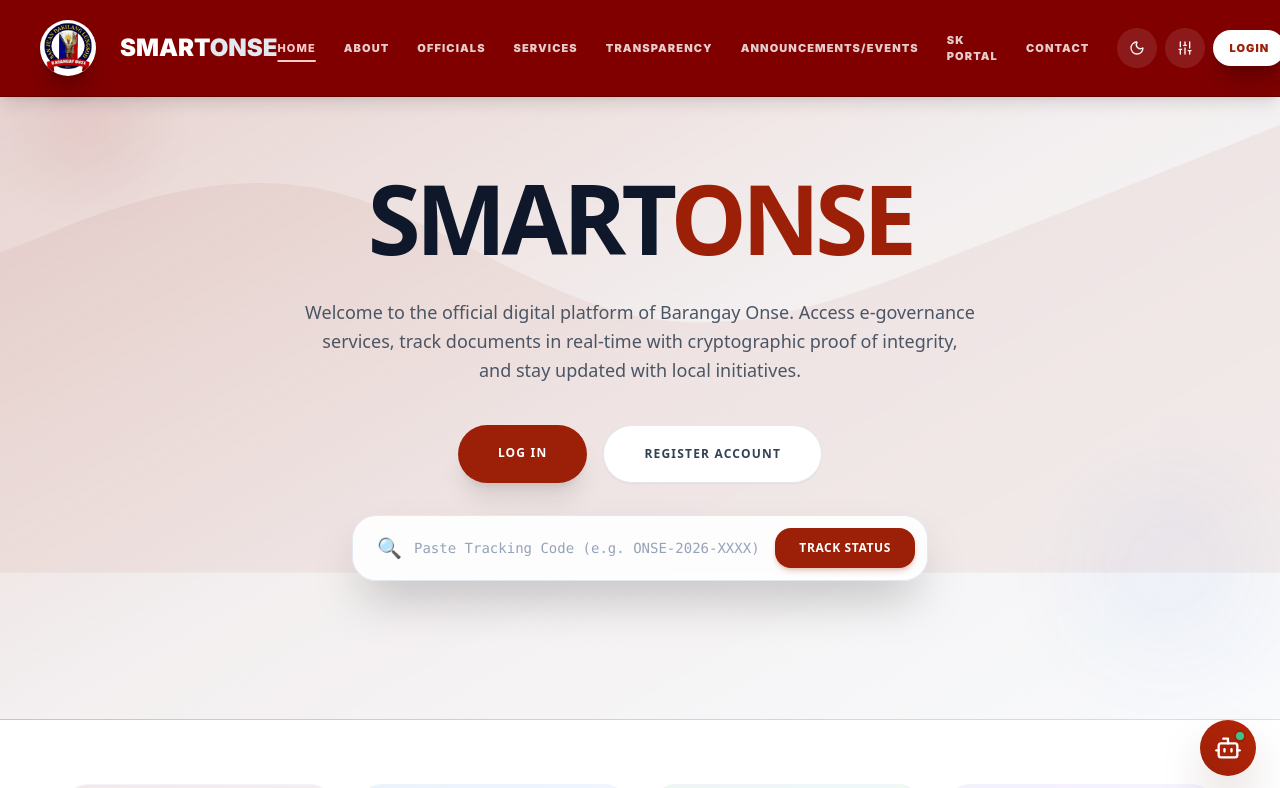
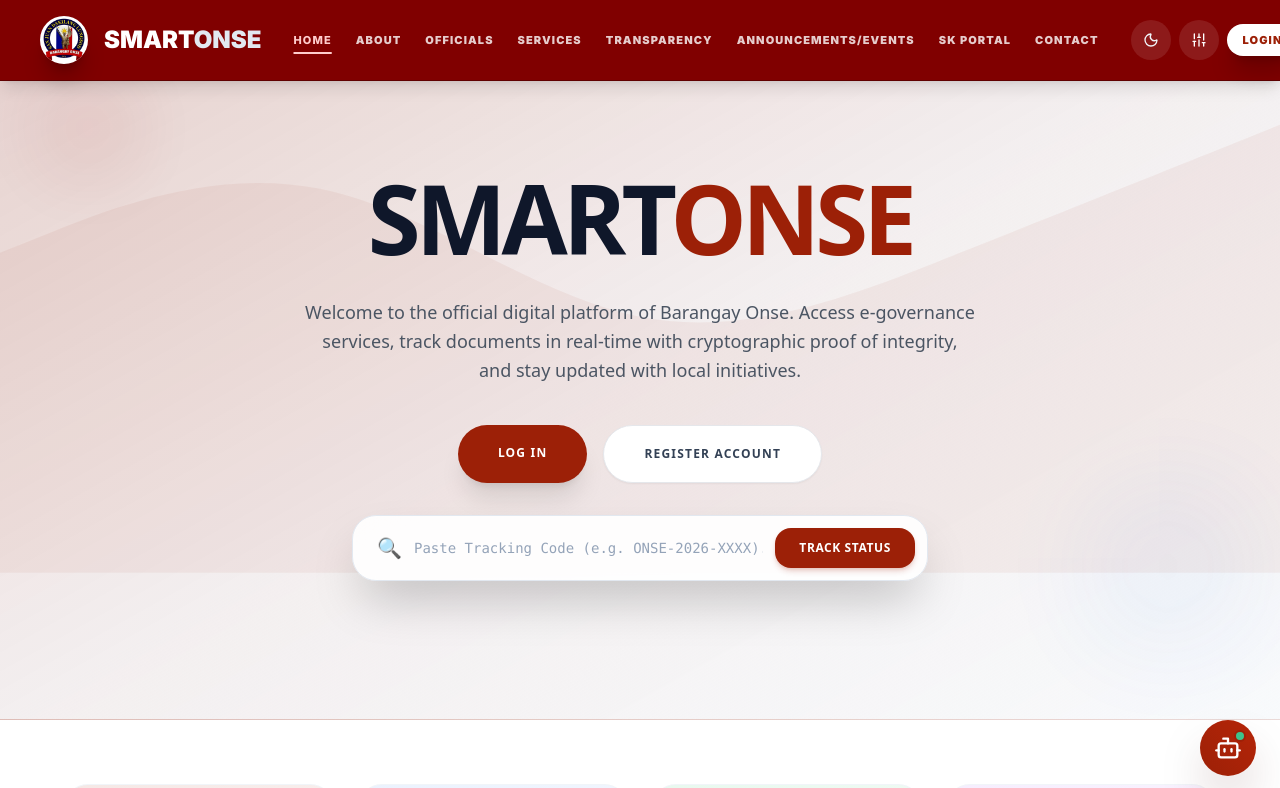
Before and after one commit to Ikkuuuuuuy/-SmartOnse-v2, a Next.js app: page / in a window 1280 px wide. Shown: the top 788 px of the page. Built offline with nearby package versions, Linux system fonts and the light colour scheme.

Commit message:
fix(navbar): prevent Tagalog links from crowding brand logo with refined terms and flex spacing

```diff
--- a/src/components/layout/Navbar.tsx
+++ b/src/components/layout/Navbar.tsx
@@ -182,25 +182,25 @@ export default function Navbar() {
   ];
 
   return (
-    <nav className="fixed top-0 w-full z-[60] px-6 lg:px-10 py-5 flex justify-between items-center bg-[#800000] border-b border-[#600000] shadow-lg">
-      <div className="flex items-center gap-4 sm:gap-6">
-        <div className="w-14 h-14 bg-white rounded-full flex items-center justify-center shadow-xl shadow-black/20 overflow-hidden shrink-0">
+    <nav className="fixed top-0 w-full z-[60] px-4 sm:px-6 lg:px-8 xl:px-10 py-4 flex justify-between items-center bg-[#800000] border-b border-[#600000] shadow-lg">
+      <div className="flex items-center gap-3 sm:gap-4 shrink-0">
+        <div className="w-12 h-12 sm:w-13 sm:h-13 bg-white rounded-full flex items-center justify-center shadow-xl shadow-black/20 overflow-hidden shrink-0">
           <img src="/images/barangay-onse-seal.png" alt="Barangay Onse Seal" className="w-full h-full object-cover" />
         </div>
-        <Link href="/" className="text-2xl font-black uppercase tracking-normal">
+        <Link href="/" className="text-xl sm:text-2xl font-black uppercase tracking-normal select-none shrink-0">
           <span className="text-white">SMART</span><span className="text-slate-200">ONSE</span>
         </Link>
       </div>
 
       {/* Desktop Navigation */}
-      <div className="hidden lg:flex items-center gap-5 xl:gap-7">
+      <div className="hidden lg:flex items-center gap-3.5 xl:gap-6 ml-4 xl:ml-8 shrink-0">
         {navLinks.map((link) => {
           const isActive = link.href === '/' ? pathname === '/' : pathname.startsWith(link.href);
           return (
             <Link
               key={link.name}
               href={link.href}
-              className={`text-[11px] font-black uppercase tracking-widest transition-all ${
+              className={`text-[10.5px] xl:text-[11px] font-black uppercase tracking-wider xl:tracking-widest whitespace-nowrap transition-all ${
                 isActive ? 'text-[#ffcccc] font-extrabold underline decoration-2 underline-offset-8' : 'text-white/80 hover:text-white'
               }`}
             >
@@ -209,12 +209,12 @@ export default function Navbar() {
           );
         })}
 
-        <div className="flex gap-2 items-center">
+        <div className="flex gap-2 items-center shrink-0 ml-2">
           {/* Quick Direct Light/Dark Mode Switcher */}
           <button
             type="button"
             onClick={toggleTheme}
-            className="flex items-center justify-center w-10 h-10 bg-white/10 hover:bg-white/20 active:scale-95 text-white rounded-full transition-all cursor-pointer shadow-xs"
+            className="flex items-center justify-center w-9 h-9 sm:w-10 sm:h-10 bg-white/10 hover:bg-white/20 active:scale-95 text-white rounded-full transition-all cursor-pointer shadow-xs"
             title={`Current: ${resolvedTheme === 'dark' ? 'Dark Mode' : 'Light Mode'} (Click to switch)`}
             aria-label={`Switch to ${resolvedTheme === 'dark' ? 'Light' : 'Dark'} Mode`}
           >
@@ -224,7 +224,6 @@ export default function Navbar() {
               <Moon className="w-4 h-4 text-slate-100 animate-in spin-in-180 duration-200" />
             )}
           </button>
-
 
           {/* Notification Bell (Only for Logged In Citizens / Staff) */}
           {user && <NotificationBellDropdown variant="navbar" />}
@@ -240,13 +239,13 @@ export default function Navbar() {
             <>
               <Link
                 href="/login"
-                className="bg-white text-[#9C2007] px-4 py-2.5 rounded-full text-[11px] font-black uppercase tracking-widest shadow-xl shadow-black/20 hover:bg-red-50 transition-all cursor-pointer"
+                className="bg-white text-[#9C2007] px-3.5 xl:px-4 py-2 rounded-full text-[10.5px] xl:text-[11px] font-black uppercase tracking-wider xl:tracking-widest shadow-xl shadow-black/20 hover:bg-red-50 transition-all cursor-pointer whitespace-nowrap"
               >
                 {t('nav.login')}
               </Link>
               <Link
                 href="/register"
-                className="bg-[#9C2007] text-white px-4 py-2.5 rounded-full text-[11px] font-black uppercase tracking-widest shadow-xl shadow-[#9C2007]/30 hover:brightness-110 transition-all cursor-pointer border border-white/10"
+                className="bg-[#9C2007] text-white px-3.5 xl:px-4 py-2 rounded-full text-[10.5px] xl:text-[11px] font-black uppercase tracking-wider xl:tracking-widest shadow-xl shadow-[#9C2007]/30 hover:brightness-110 transition-all cursor-pointer border border-white/10 whitespace-nowrap"
               >
                 {t('nav.register')}
               </Link>
--- a/src/contexts/LanguageContext.tsx
+++ b/src/contexts/LanguageContext.tsx
@@ -45,13 +45,13 @@ const translations: Record<Language, Record<string, string>> = {
     'a11y.lang': 'Language / Wika',
   },
   fil: {
-    'nav.home': 'Home',
-    'nav.about': 'Tungkol sa Amin',
-    'nav.officials': 'Mga Opisyal',
-    'nav.services': 'Mga Serbisyo',
-    'nav.transparency': 'Katapatan sa Serbisyo',
-    'nav.events': 'Mga Balita / Kaganapan',
-    'nav.contact': 'Makipag-ugnayan',
+    'nav.home': 'Tahanan',
+    'nav.about': 'Tungkol',
+    'nav.officials': 'Opisyal',
+    'nav.services': 'Serbisyo',
+    'nav.transparency': 'Katapatan',
+    'nav.events': 'Kaganapan',
+    'nav.contact': 'Ugnayan',
     'nav.login': 'Mag-login',
     'nav.register': 'Mag-register',
     'nav.logout': 'Mag-logout',
```
